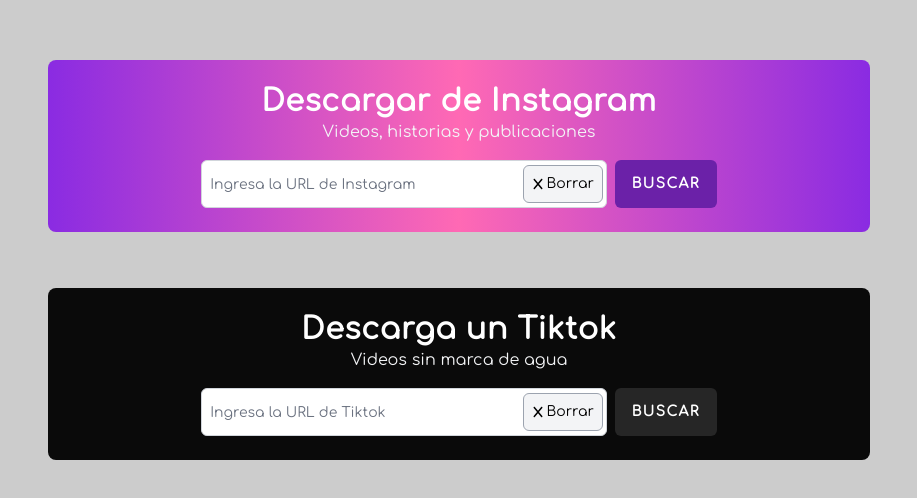
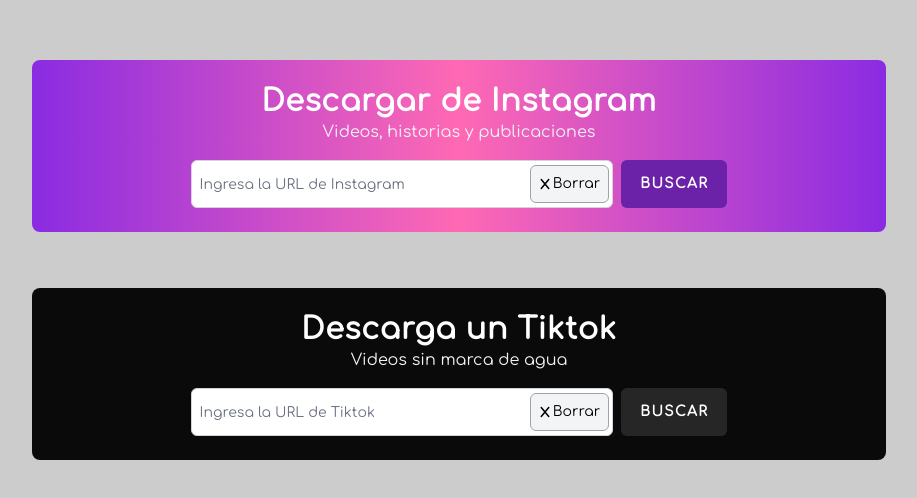
Before and after one commit to Hestranha/nullfresa, a Next.js app: page / in a window 1280 px wide. Shown: the part 116-614 px from the top of the page, without its empty margins (181-1098 px from the left). Built offline with nearby package versions, Linux system fonts and the light colour scheme.

Commit message:
terminado creo xd

```diff
--- a/app/page.tsx
+++ b/app/page.tsx
@@ -5,7 +5,7 @@
 const Page: React.FC = () => {
 
   return (
-    <main className="flex flex-col justify-center items-center min-h-screen p-6 gap-2 bg-[#ccc] w-full">
+    <main className="flex flex-col justify-center items-center min-h-screen py-6 gap-2 bg-[#ccc] w-full">
       <DescargarInstagram />
       <DescargarTitok />
     </main>
```
